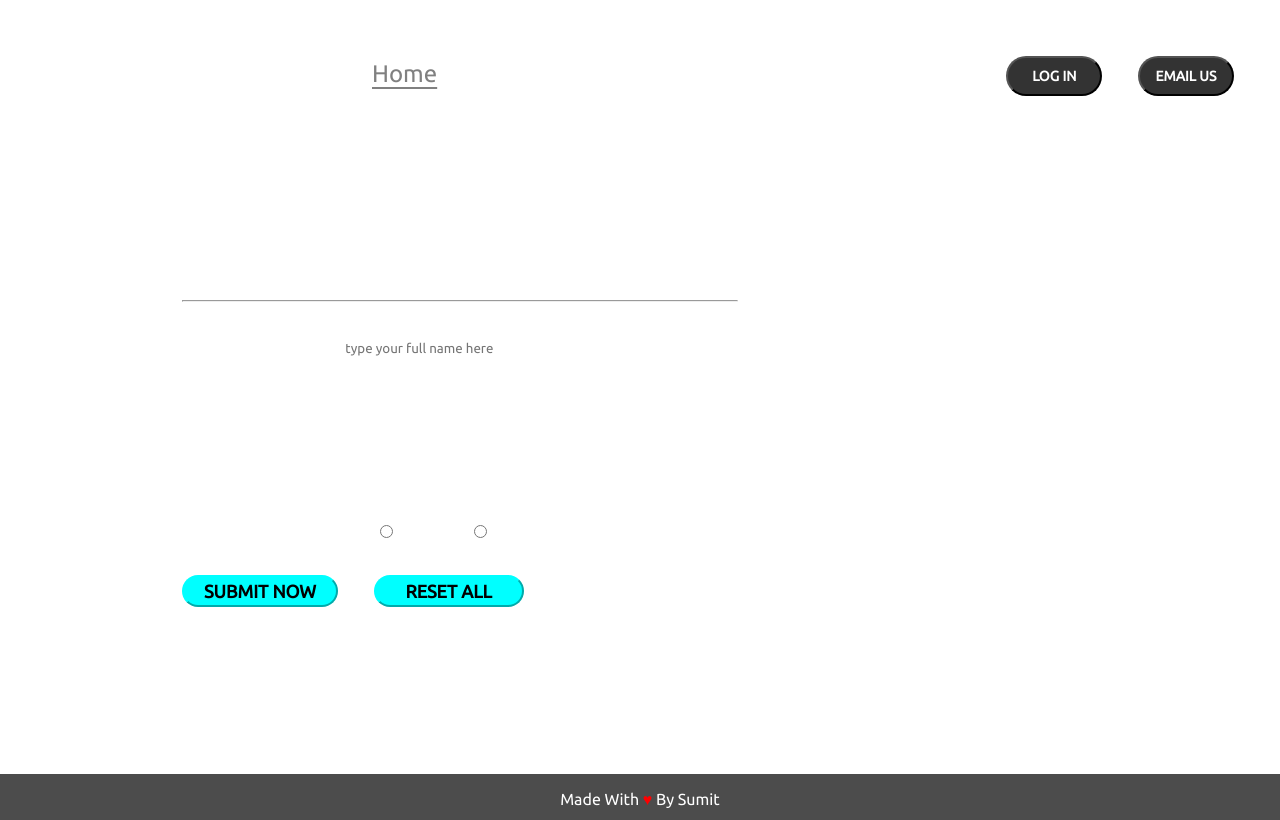
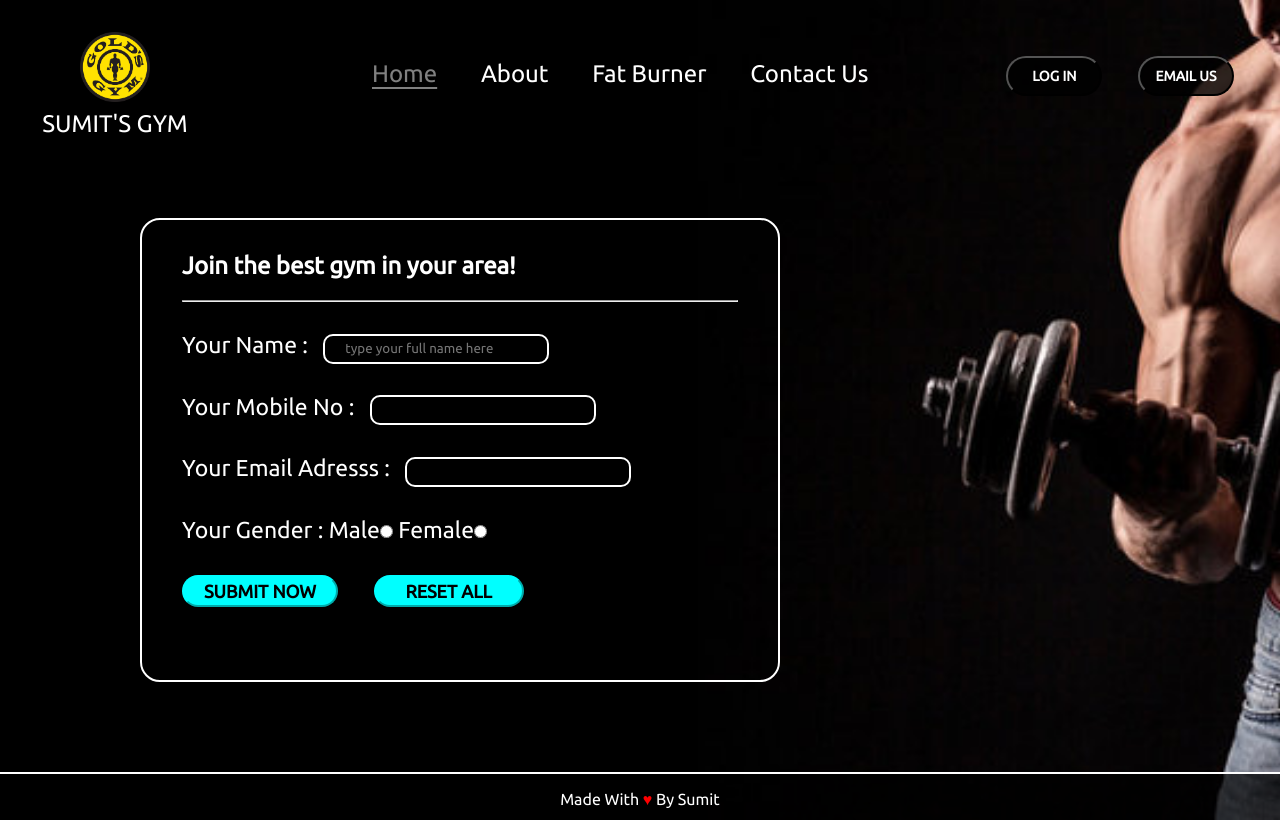
Before and after one commit to sumitshacodes/gym-website, a plain HTML site: page index.html in a window 1280 px wide. Drawn offline with Linux system fonts and the light colour scheme; the site is published under a folder, as on GitHub Pages, so addresses that start at the root find nothing.

Commit message:
fix background & logo not found error and added favicon

```diff
--- a/index.html
+++ b/index.html
@@ -5,12 +5,13 @@
     <meta http-equiv="X-UA-Compatible" content="IE=edge" />
     <meta name="viewport" content="width=device-width, initial-scale=1.0" />
     <title>Sumit's Local Website</title>
+    <link rel="shortcut icon" href="./images/favicon.ico" type="image/x-icon">
     <link rel="stylesheet" href="style.css" />
   </head>
   <body>
     <nav class="container">
       <div class="left">
-        <img class="logo" src="/images/logo.png" alt="" />
+        <img class="logo" src="./images/logo.png" alt="" />
         <div>SUMIT'S GYM</div>
       </div>
       <div class="mid">
--- a/style.css
+++ b/style.css
@@ -7,7 +7,7 @@
   font-family: "Ubuntu", sans-serif;
 }
 body {
-  background-image: url(/images/background.png);
+  background-image: url(./images/background.png);
   background-repeat: no-repeat;
   background-position: -150px;
   background-size: cover;
```
Also changed, not shown: images/favicon.ico (added).
